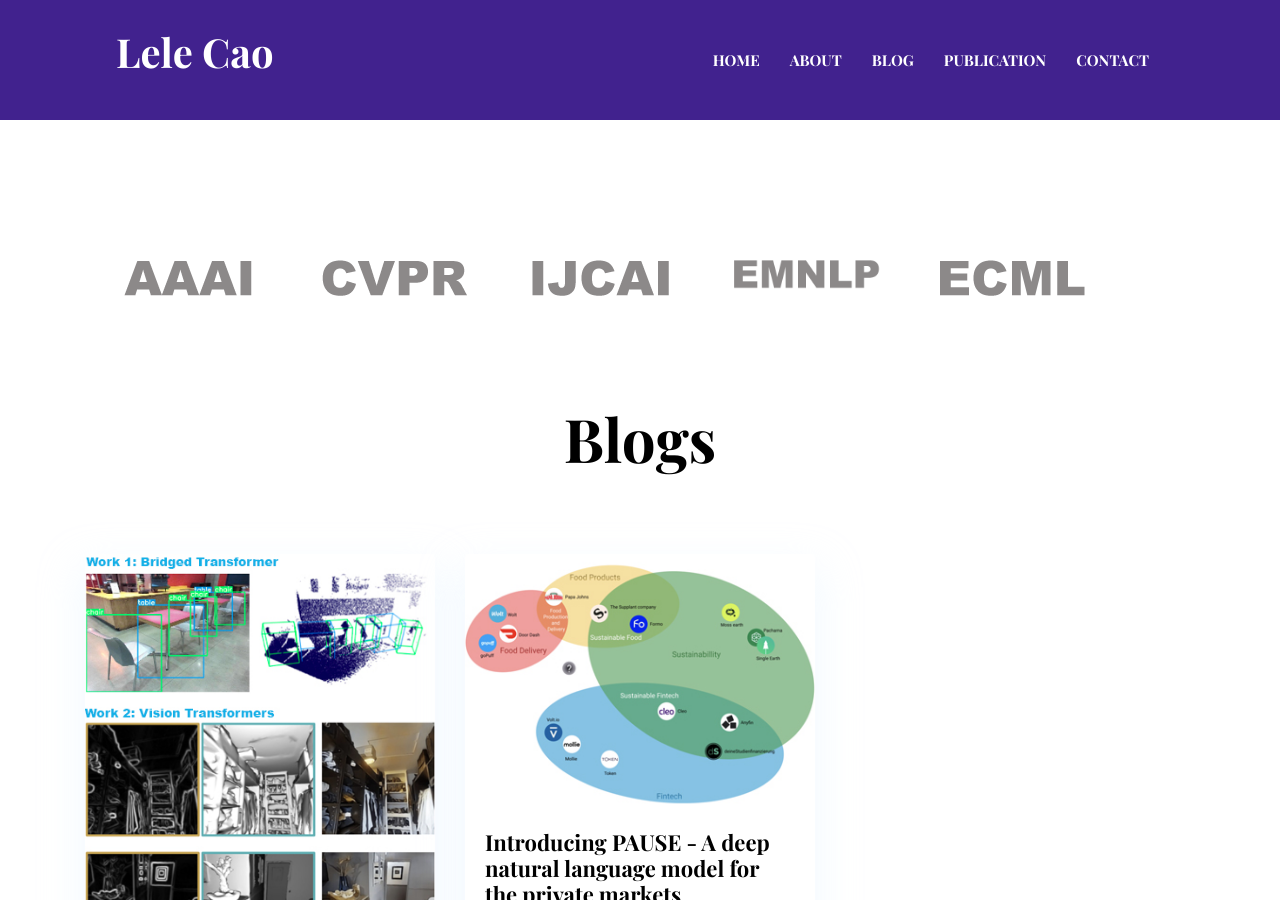
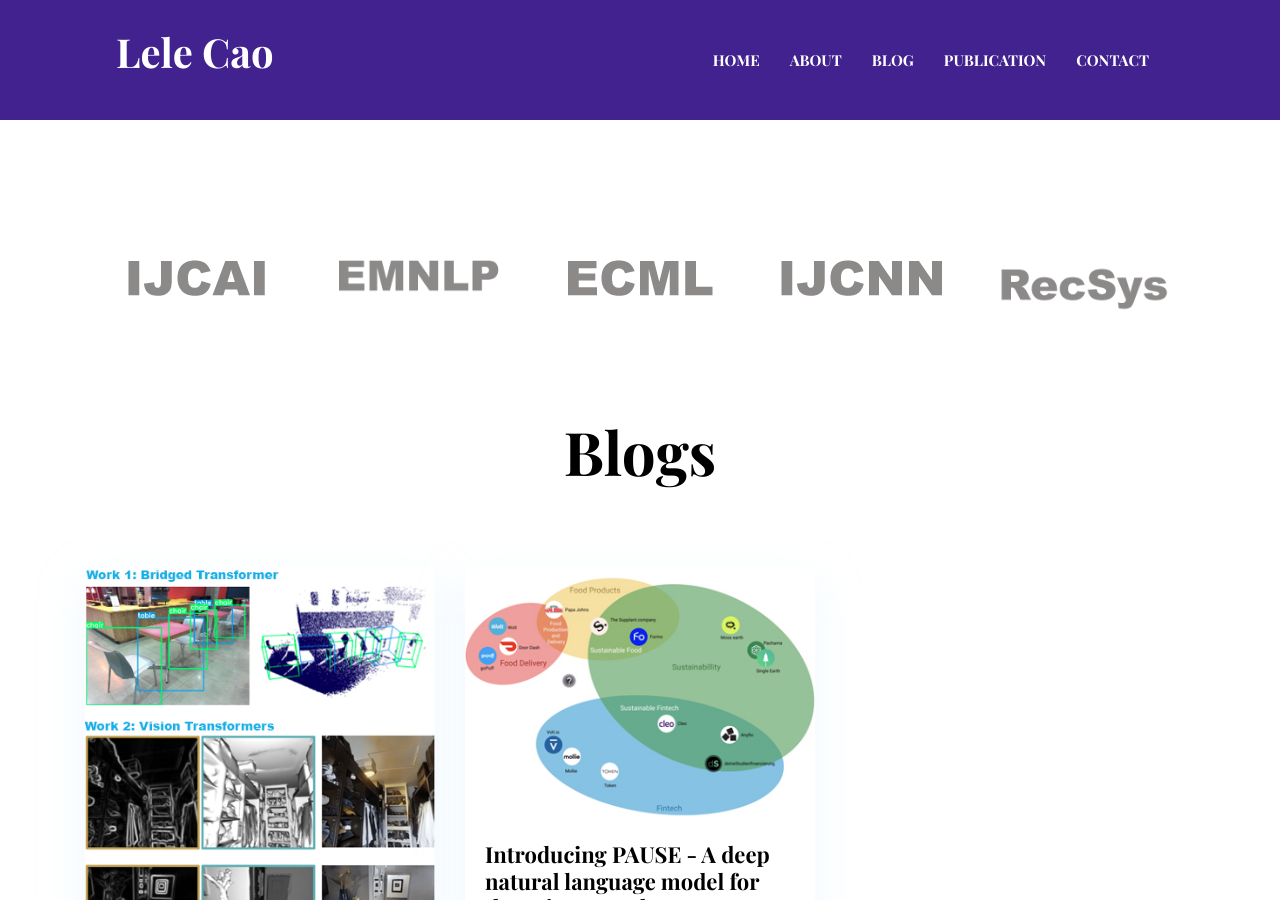
Before and after one commit to vishalbelsare/caolele.github.io, a Jekyll site: the page built from index.html, in a window 1280 px wide and 900 px high, scrolled down 4417 px. Built offline with Jekyll 4.4.1, drawn with Linux system fonts in a browser that asks for light colours.

Commit message:
till recsys

```diff
--- a/_data/settings.yml
+++ b/_data/settings.yml
@@ -249,3 +249,9 @@
 
   - logo: "assets/images/clients-logo/ecml.png"
     url: "#"
+
+  - logo: "assets/images/clients-logo/ijcnn.png"
+    url: "#"
+
+  - logo: "assets/images/clients-logo/recsys.png"
+    url: "#"
```
Also changed, not shown: assets/images/clients-logo/ijcnn.png (added), assets/images/clients-logo/recsys.png (added).
